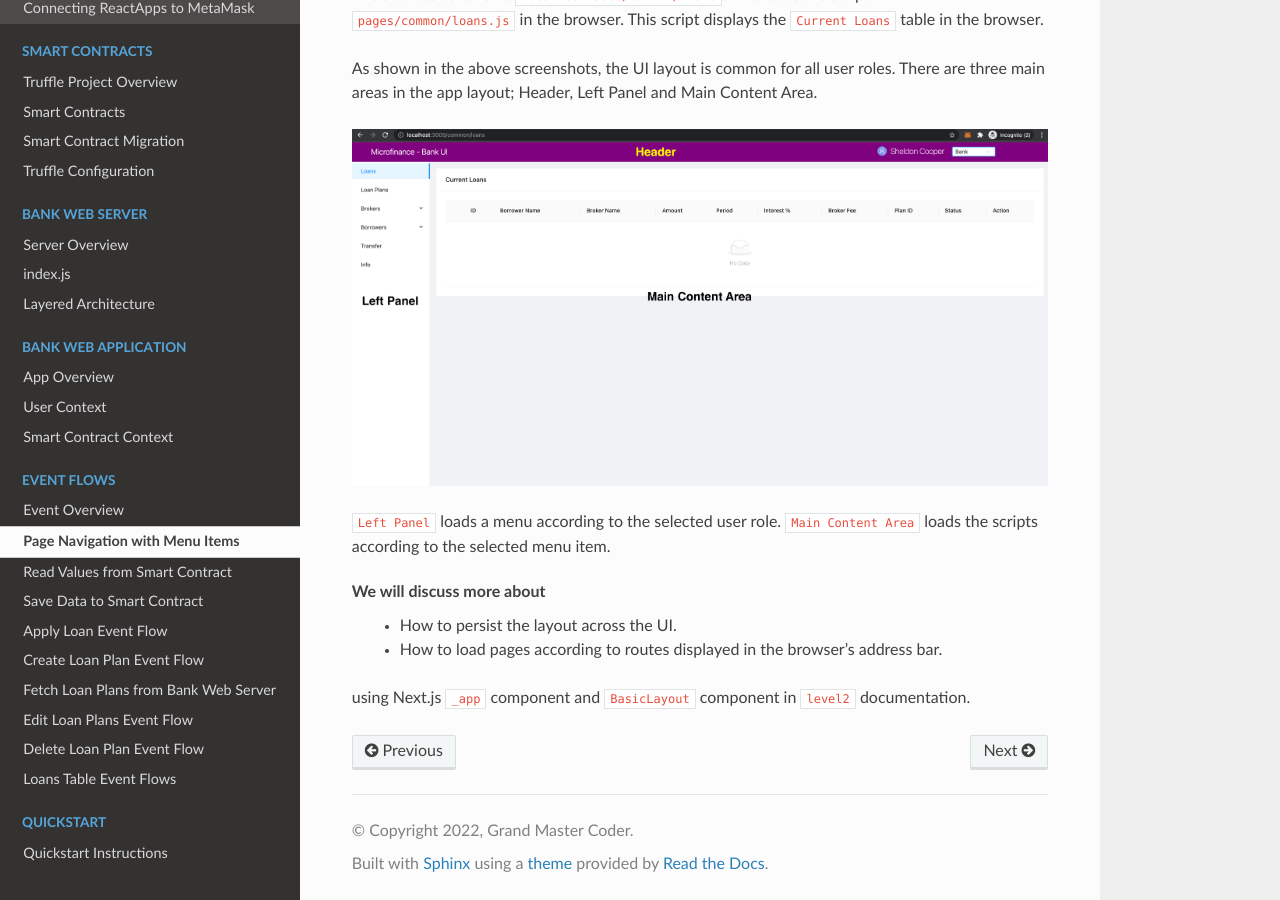
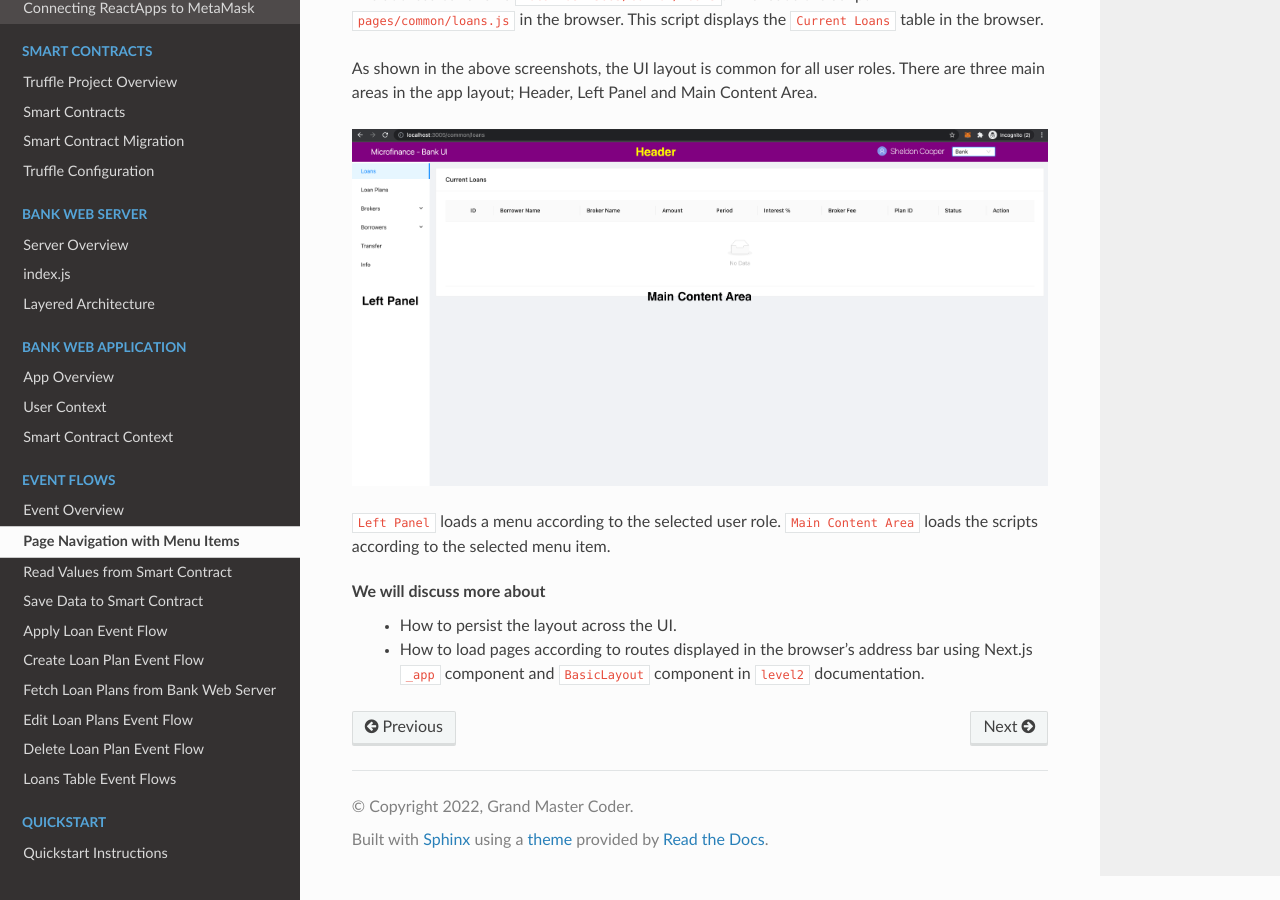
Before and after one commit to NivedithaKarthikeyan/LandregistryApp, a Sphinx documentation site: the page built from docs/source/eventFlow/introduction.rst, in a window 1280 px wide and 900 px high, scrolled down 2065 px. Built offline with Sphinx 7.4.7 and the Read the Docs theme 2.0.0, drawn with Linux system fonts in a browser that asks for light colours.

Commit message:
Update docs/source/eventFlow/introduction.rst

```diff
--- a/docs/source/eventFlow/introduction.rst
+++ b/docs/source/eventFlow/introduction.rst
@@ -44,5 +44,4 @@ There are three main areas in the app layout; Header, Left Panel and Main Conten
 
 We will discuss more about
  - How to persist the layout across the UI.
- - How to load pages according to routes displayed in the browser's address bar.
-using Next.js ``_app`` component and ``BasicLayout`` component in ``level2`` documentation.
+ - How to load pages according to routes displayed in the browser's address bar using Next.js ``_app`` component and ``BasicLayout`` component in ``level2`` documentation.
```
